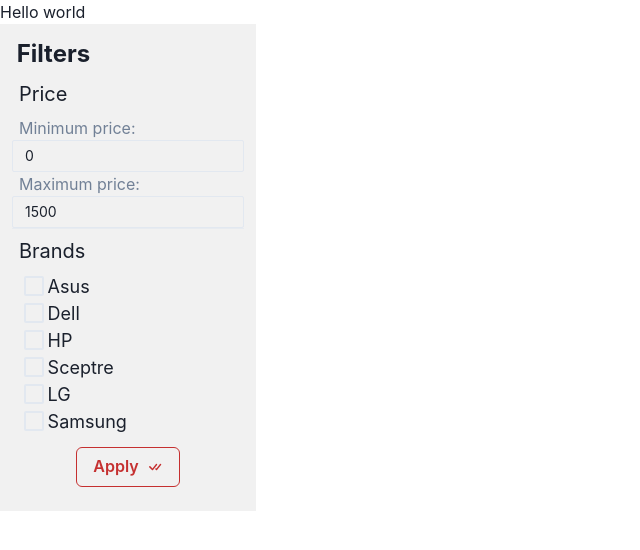
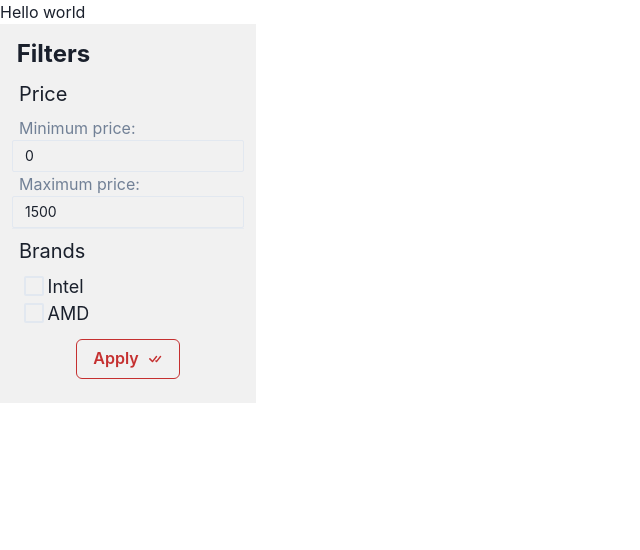
Before and after one commit to CodersCamp2021/team-lp-project-2, a React (Create React App) app: page / in a window 1280 px wide. Shown: the top 550 px of the page, without its empty margins (0-640 px from the left). Built offline with nearby package versions, Linux system fonts and the light colour scheme.

Commit message:
almost finished

```diff
--- a/src/components/App.js
+++ b/src/components/App.js
@@ -5,7 +5,7 @@ function App() {
   return (
     <>
       <Text>Hello world</Text>
-      <Filters category={'monitor'} products={[]} />
+      <Filters category={'cpu'} products={[]} />
     </>
   );
 }
--- a/src/components/filters/Filters.js
+++ b/src/components/filters/Filters.js
@@ -1,4 +1,4 @@
-import React, { useState } from 'react';
+import React, { useEffect, useState } from 'react';
 import { BsCheckAll } from 'react-icons/bs';
 import Options from './Options';
 import { useNavigate } from 'react-router-dom';
@@ -14,11 +14,29 @@ import {
 export default function Filters({ products, category }) {
   const [minPrice, setMinPrice] = useState(0);
   const [maxPrice, setMaxPrice] = useState(1500);
+  const [state, setState] = useState({});
   const navigate = useNavigate();
 
-  const handleSubmit = (state) => {
-    console.log('click');
+  console.log(state);
+
+  const handleSubmit = () => {
+    const params = new URLSearchParams();
+    const [min, max] = state.pricing;
+    const arr = state.brands || [];
+
+    params.set('min', min);
+    params.set('max', max);
+
+    if (arr.length > 0) {
+      params.set('brand', arr);
+    }
+
+    navigate(`store${category ? '/' + category : ''}?${params}`);
   };
+
+  useEffect(() => {
+    setState({ pricing: [minPrice, maxPrice], brands: [] });
+  }, [category]);
 
   return (
     <Flex
@@ -67,7 +85,12 @@ export default function Filters({ products, category }) {
       </NumberInput>
 
       <Divider />
-      <Options category={category} pricing={[minPrice, maxPrice]} />
+      <Options
+        category={category}
+        pricing={[minPrice, maxPrice]}
+        state={state}
+        setStateCallback={(val) => setState(val)}
+      />
       <Button
         m={3}
         alignSelf="center"
--- a/src/components/filters/Options.js
+++ b/src/components/filters/Options.js
@@ -1,14 +1,16 @@
 import React, { useEffect, useState } from 'react';
 import Group from './Group';
 
-export default function Options({ category, pricing }) {
-  const [state, setState] = useState({ pricing });
+export default function Options({
+  state,
+  setStateCallback,
+  category,
+  pricing,
+}) {
   const [minPrice, maxPrice] = pricing;
 
-  console.log(state);
-
   useEffect(() => {
-    setState({ ...state, pricing });
+    setStateCallback({ ...state, pricing });
   }, [minPrice, maxPrice]);
 
   switch (category) {
@@ -17,7 +19,7 @@ export default function Options({ category, pricing }) {
         <Group
           title={'Brands'}
           options={['Intel', 'AMD']}
-          callback={(arr) => setState({ ...state, brands: arr })}
+          callback={(arr) => setStateCallback({ ...state, brands: arr })}
         ></Group>
       );
     }
@@ -26,7 +28,7 @@ export default function Options({ category, pricing }) {
         <Group
           title={'Brands'}
           options={['Asus', 'Gigabyte', 'MSI']}
-          callback={(arr) => setState({ ...state, brands: arr })}
+          callback={(arr) => setStateCallback({ ...state, brands: arr })}
         ></Group>
       );
     }
@@ -35,7 +37,7 @@ export default function Options({ category, pricing }) {
         <Group
           title={'Brands'}
           options={['Asus', 'Dell', 'HP', 'Sceptre', 'LG', 'Samsung']}
-          callback={(arr) => setState({ ...state, brands: arr })}
+          callback={(arr) => setStateCallback({ ...state, brands: arr })}
         ></Group>
       );
     }
@@ -44,7 +46,7 @@ export default function Options({ category, pricing }) {
         <Group
           title={'Brands'}
           options={['Asus', 'MSI']}
-          callback={(arr) => setState({ ...state, brands: arr })}
+          callback={(arr) => setStateCallback({ ...state, brands: arr })}
         ></Group>
       );
     }
@@ -59,7 +61,7 @@ export default function Options({ category, pricing }) {
             'Crucial',
             'Kingston',
           ]}
-          callback={(arr) => setState({ ...state, brands: arr })}
+          callback={(arr) => setStateCallback({ ...state, brands: arr })}
         ></Group>
       );
     }
```
